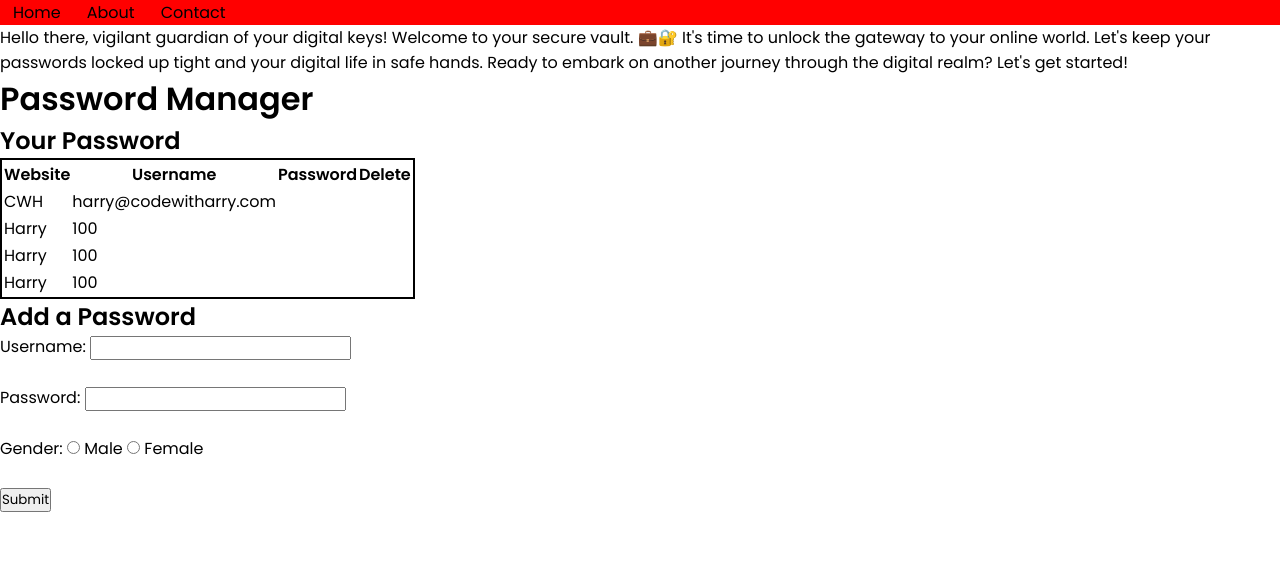
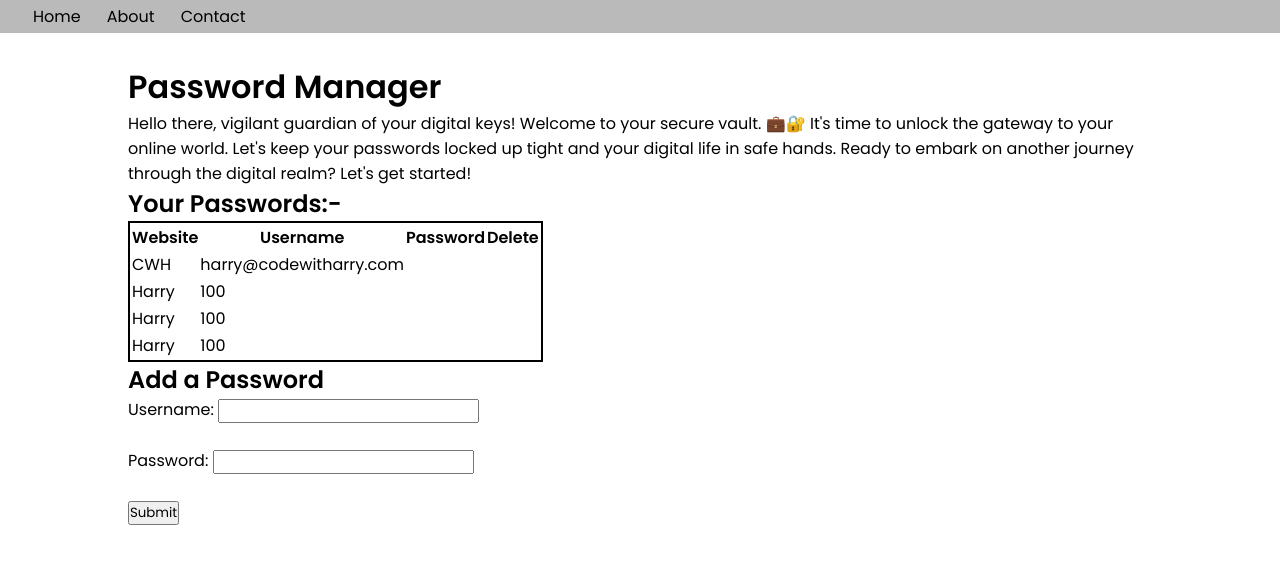
Before and after one commit to Clocermate/Password-Manager, a plain HTML site: page index.html in a window 1280 px wide. Drawn offline with Linux system fonts and the light colour scheme.

Commit message:
basic styling for now completed

```diff
--- a/index.html
+++ b/index.html
@@ -19,12 +19,13 @@
 
     </nav>
     <div class="container">
+      <h1>Password Manager</h1>
         <p>Hello there, vigilant guardian of your digital keys! Welcome to your secure vault. 💼🔐 It's time to unlock
             the gateway to your online world. Let's keep your passwords locked up tight and your digital life in safe
             hands. Ready to embark on another journey through the digital realm? Let's get started!</p>
-    </div>
-    <h1>Password Manager</h1>
-    <h2>Your Password</h2>
+
+
+    <h2>Your Passwords:-</h2>
     <table>
         <tr>
           <th>Website</th>
@@ -62,18 +63,11 @@
       <input type="password" id="password" name="password" required>
       <br><br>
 
-      <!-- Radio buttons for gender -->
-      <label>Gender:</label>
-      <input type="radio" id="male" name="gender" value="male">
-      <label for="male">Male</label>
-      <input type="radio" id="female" name="gender" value="female">
-      <label for="female">Female</label>
-      <br><br>
-
       <!-- Submit button -->
       <input type="submit" value="Submit">
     </form>
     <p></p>
+  </div>
 </body>
 
 </html>
--- a/style.css
+++ b/style.css
@@ -5,7 +5,8 @@
     font-family: 'Poppins', sans-serif;
 }
 nav{
-    background-color: red;
+    background-color: rgba(122, 119, 119, 0.507);
+    padding: 4px 20px;
 }
 ul
 {
@@ -18,3 +19,7 @@ ul li{
 table ,tr{
     border: 2px solid black;
 }
+.container{
+    max-width: 80vw;
+    margin: 30px auto;
+}
```
